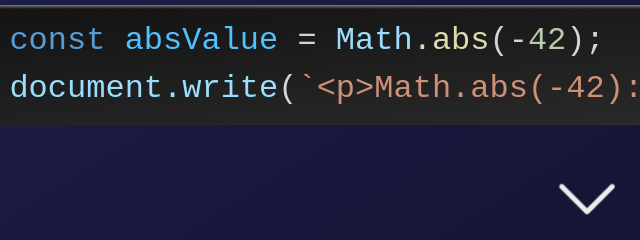
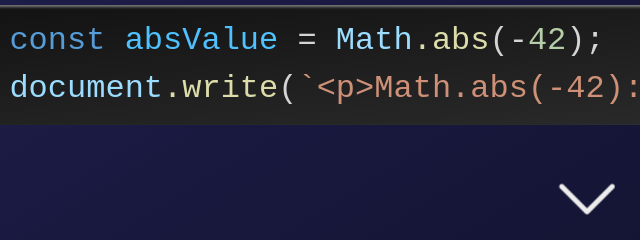
Before and after one commit to NIKsarp/JavaScript-All-Functions-and-Methods, a plain HTML site: page 2. Math Functions/1. Math.abs()/index.html in a window 1280 px wide. Shown: the part 267-507 px from the top of the page, 53-693 px from the left. Drawn offline with Linux system fonts and the light colour scheme.

Commit message:
.dom-function-document-dot-write join with .function-method

```diff
--- a/static/style.css
+++ b/static/style.css
@@ -197,11 +197,11 @@ span::selection {
   color: #d4d4d4;
 }
 .dom-function-document,
-.dom-function-document-dot-write,
 .function-name {
   color: #9cdcfe;
 }
-.function-method {
+.function-method,
+.dom-function-document-dot-write {
   color: #dcdcaa;
 }
 .function-object {
```
